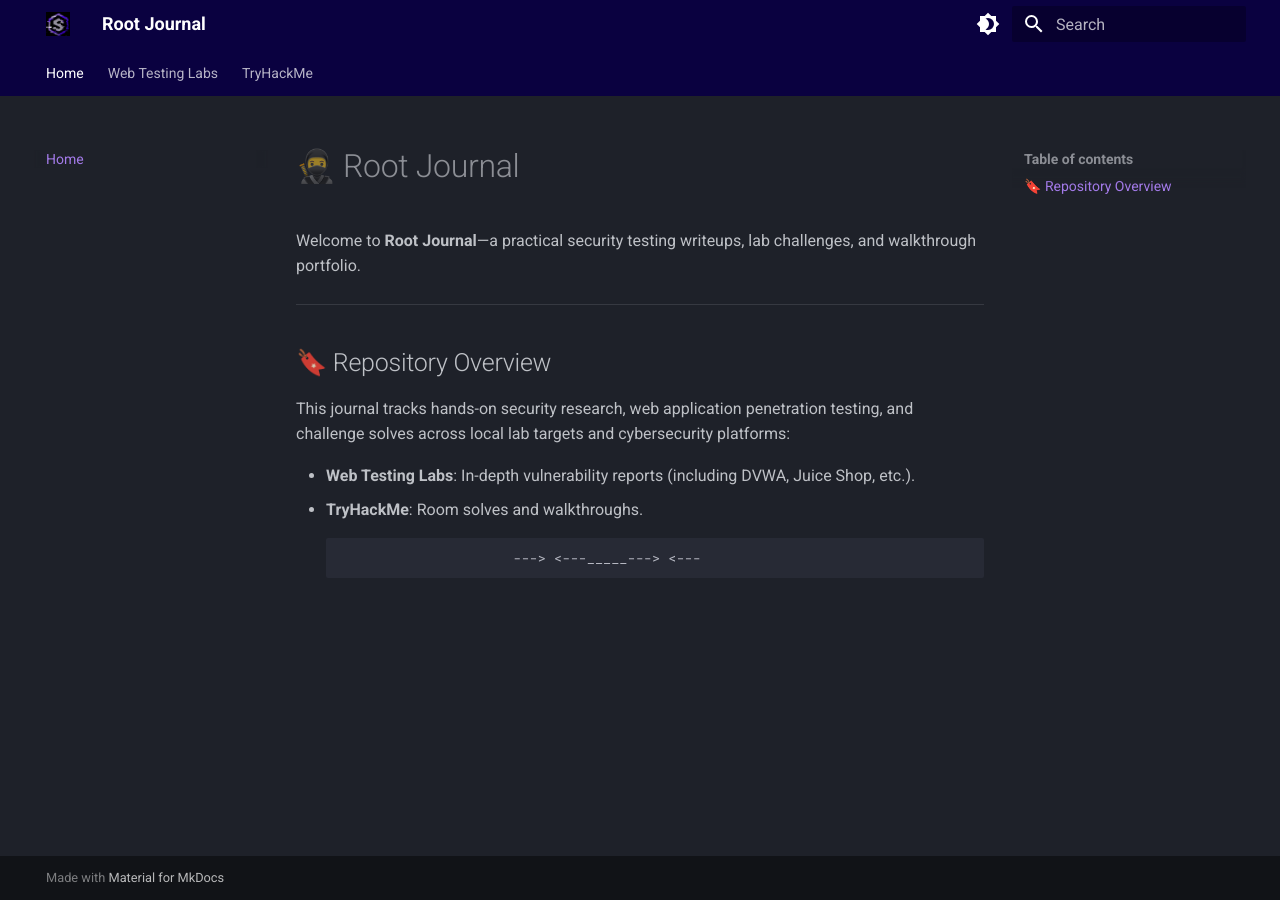
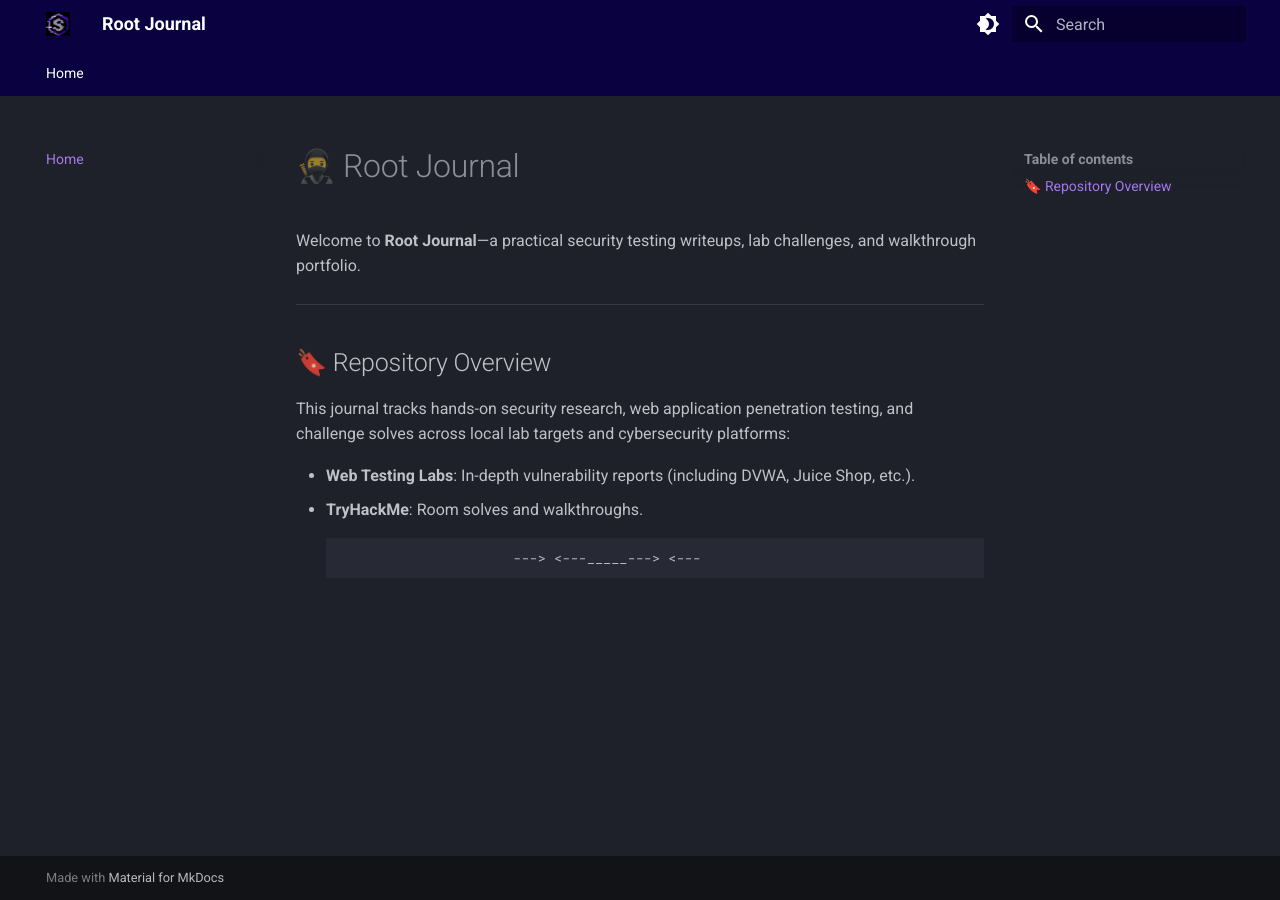
Before and after one commit to swayan-basu/Root-Journal, an MkDocs documentation site: the page built from docs/index.md, in a window 1280 px wide. Built offline with MkDocs 1.6.1 and Material for MkDocs 9.7.7, drawn with Linux system fonts in a browser that asks for light colours; some of the changed lines change nothing that is shown.

Commit message:
Update mkdocs.yml

```diff
--- a/mkdocs.yml
+++ b/mkdocs.yml
@@ -35,7 +35,7 @@ extra_css:
   - stylesheets/extra.css
 nav:
   - Home: index.md
-  - Web Testing Labs:
-       -  DVWA Assessment: web-security/dvwa-report.md
-  - TryHackMe:
-       - Walkthroughs: tryhackme/index.md
+  #- Web Testing Labs:
+  #     -  DVWA Assessment: web-testing/dvwa-report.md
+  #- TryHackMe:
+  #     - Walkthroughs: tryhackme/index.md
```
